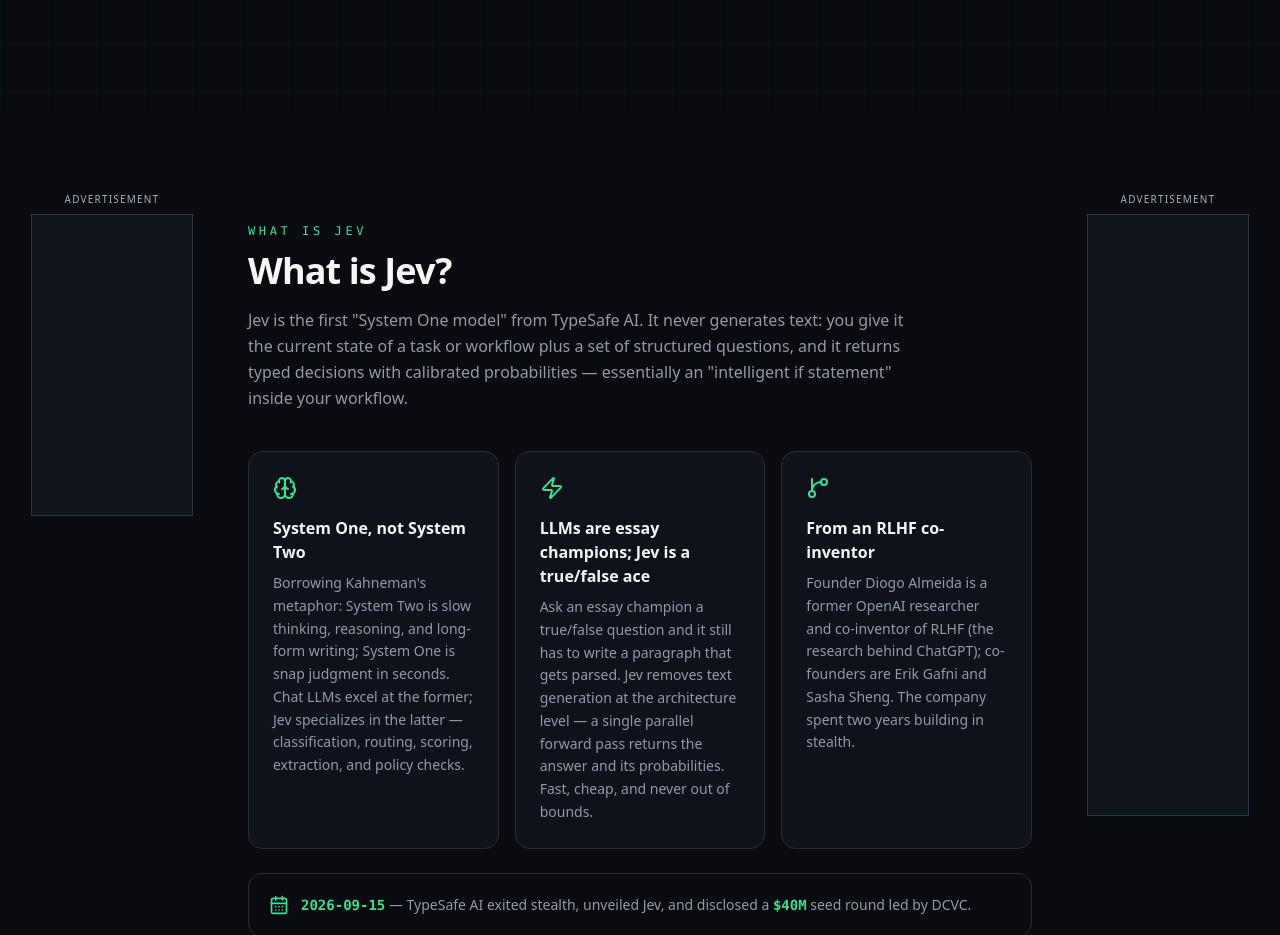
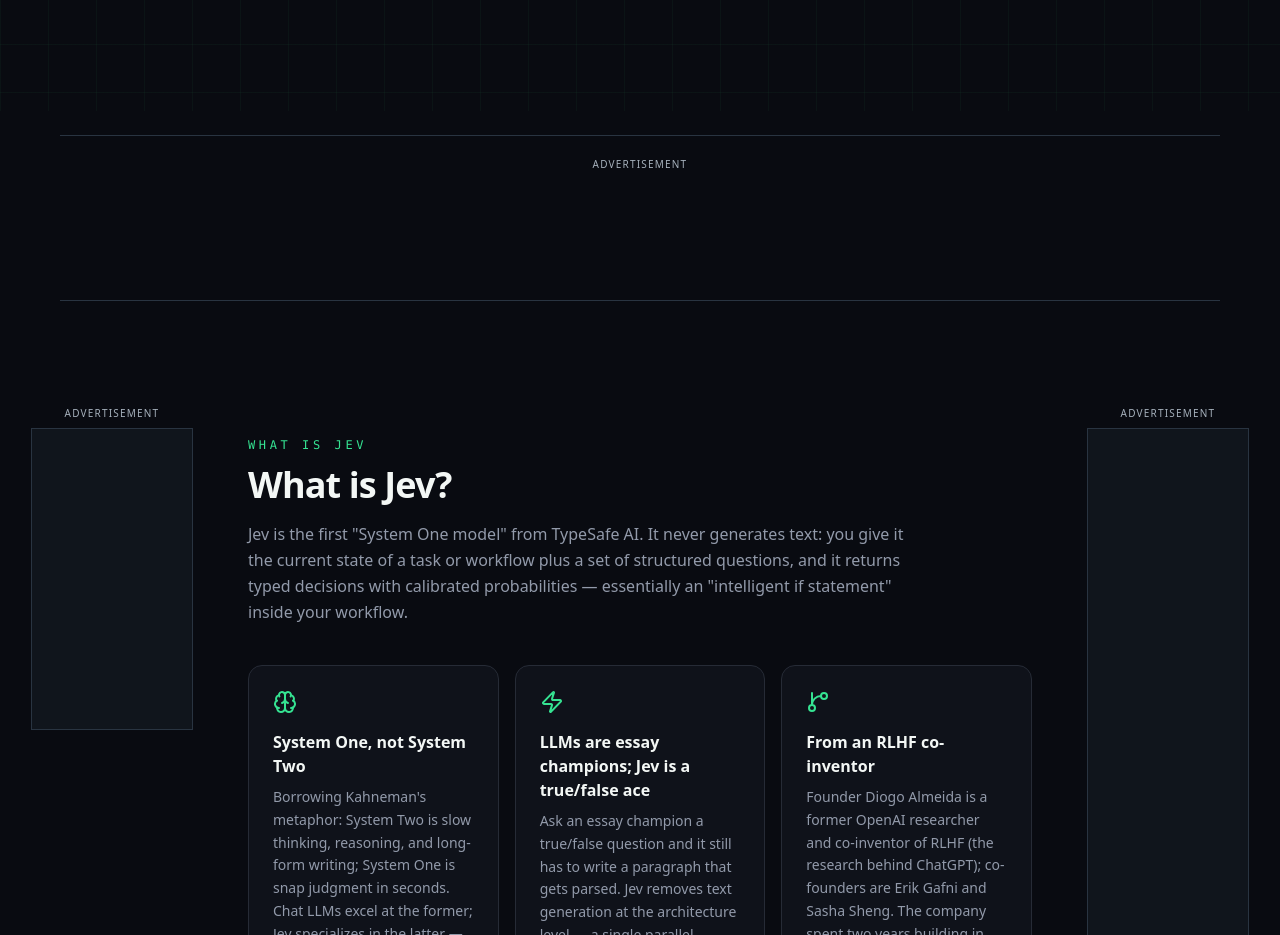
Before and after one commit to lanfeng123456/jev-hub, a React (Vite) app: page / in a window 1280 px wide. Shown: the part 820-1755 px from the top of the page. Built offline with nearby package versions, Linux system fonts and the light colour scheme.

Commit message:
feat: add native advertisement below homepage hero

```diff
--- a/public/ads.css
+++ b/public/ads.css
@@ -8,6 +8,8 @@
 .ad-sidebar{display:none}
 .home-content-layout{max-width:1440px;margin:0 auto}
 .home-content{min-width:0}
+.hero-ad{width:min(1160px,calc(100% - 48px));margin:24px auto;padding:20px 0;border-top:1px solid #293441;border-bottom:1px solid #293441}
+.hero-ad [data-native-ad]{width:100%;min-width:0;min-height:100px;overflow-x:auto}
 .article-layout>.ad-left{grid-column:1/-1}
 @media(min-width:1280px) and (min-height:720px){
   .ad-sidebar{display:block;min-width:0}
--- a/public/ads.js
+++ b/public/ads.js
@@ -32,6 +32,15 @@
     : null;
 
   function scan() {
+    const nativeSlot = document.querySelector('[data-native-ad]');
+    if (nativeSlot && !nativeSlot.dataset.adLoaded) {
+      nativeSlot.dataset.adLoaded = 'true';
+      const script = document.createElement('script');
+      script.async = true;
+      script.setAttribute('data-cfasync', 'false');
+      script.src = 'https://pl31423357.profitableratecpmnetwork.com/d93522345fe7fd01c719b5d879c19138/invoke.js';
+      nativeSlot.before(script);
+    }
     for (const slot of document.querySelectorAll('[data-ad-unit]')) {
       if (slot.dataset.adLoaded || pending.has(slot)) continue;
       pending.add(slot);
--- /dev/null
+++ b/src/components/HeroAd.tsx
@@ -0,0 +1,13 @@
+import { useI18n } from '../i18n'
+
+export default function HeroAd() {
+  const { lang } = useI18n()
+  const label = lang === 'zh' ? '广告' : 'Advertisement'
+
+  return (
+    <aside className="hero-ad ad-placement" aria-label={label}>
+      <span className="ad-label">{label}</span>
+      <div id="container-d93522345fe7fd01c719b5d879c19138" data-native-ad />
+    </aside>
+  )
+}
--- a/src/pages/Home.tsx
+++ b/src/pages/Home.tsx
@@ -10,6 +10,7 @@
 import Footer from '../sections/Footer'
 import Guides from '../sections/Guides'
 import AdPlacement from '../components/AdPlacement'
+import HeroAd from '../components/HeroAd'
 
 export default function Home() {
   return (
@@ -17,6 +18,7 @@
       <Nav />
       <main>
         <Hero />
+        <HeroAd />
         <div className="home-content-layout">
         <div className="home-content">
         <Overview />
```
